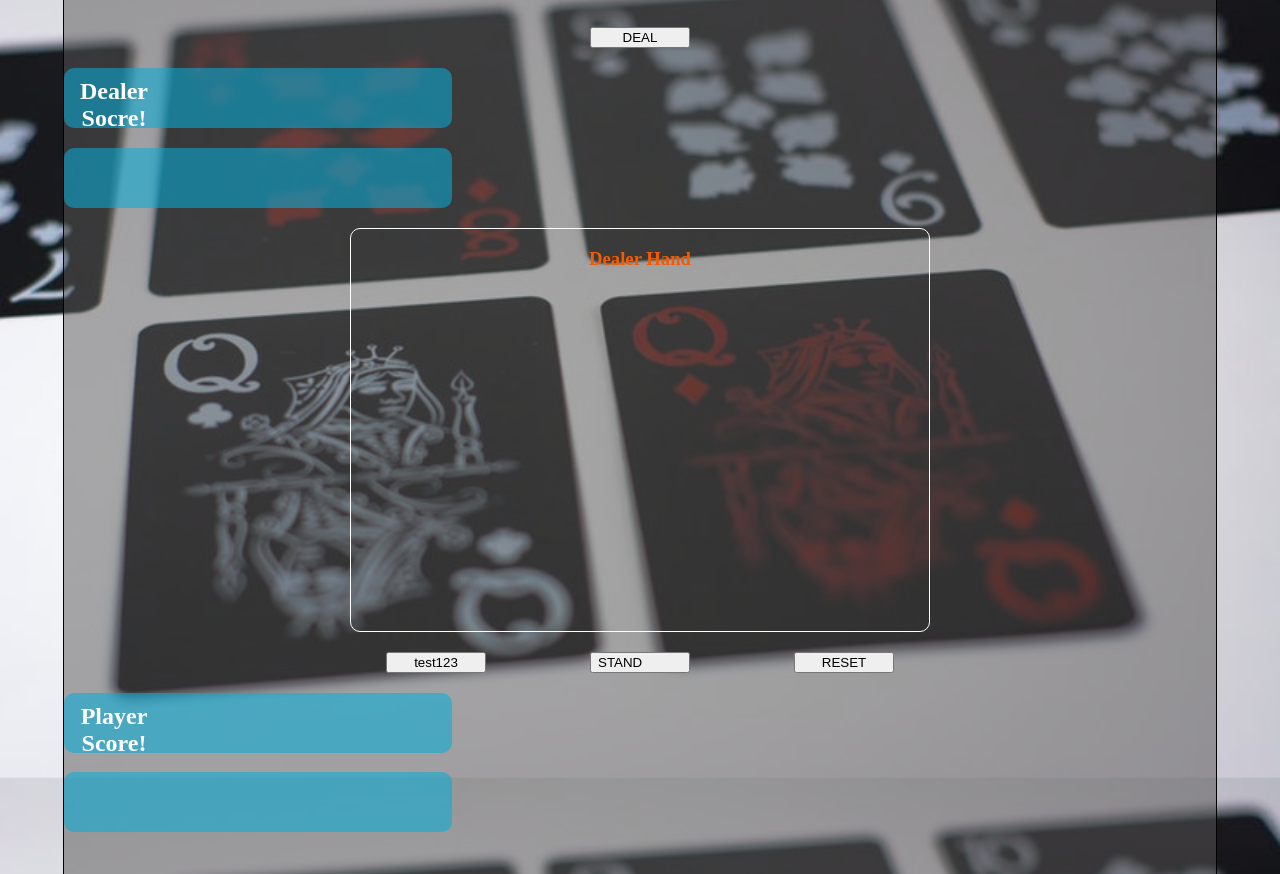
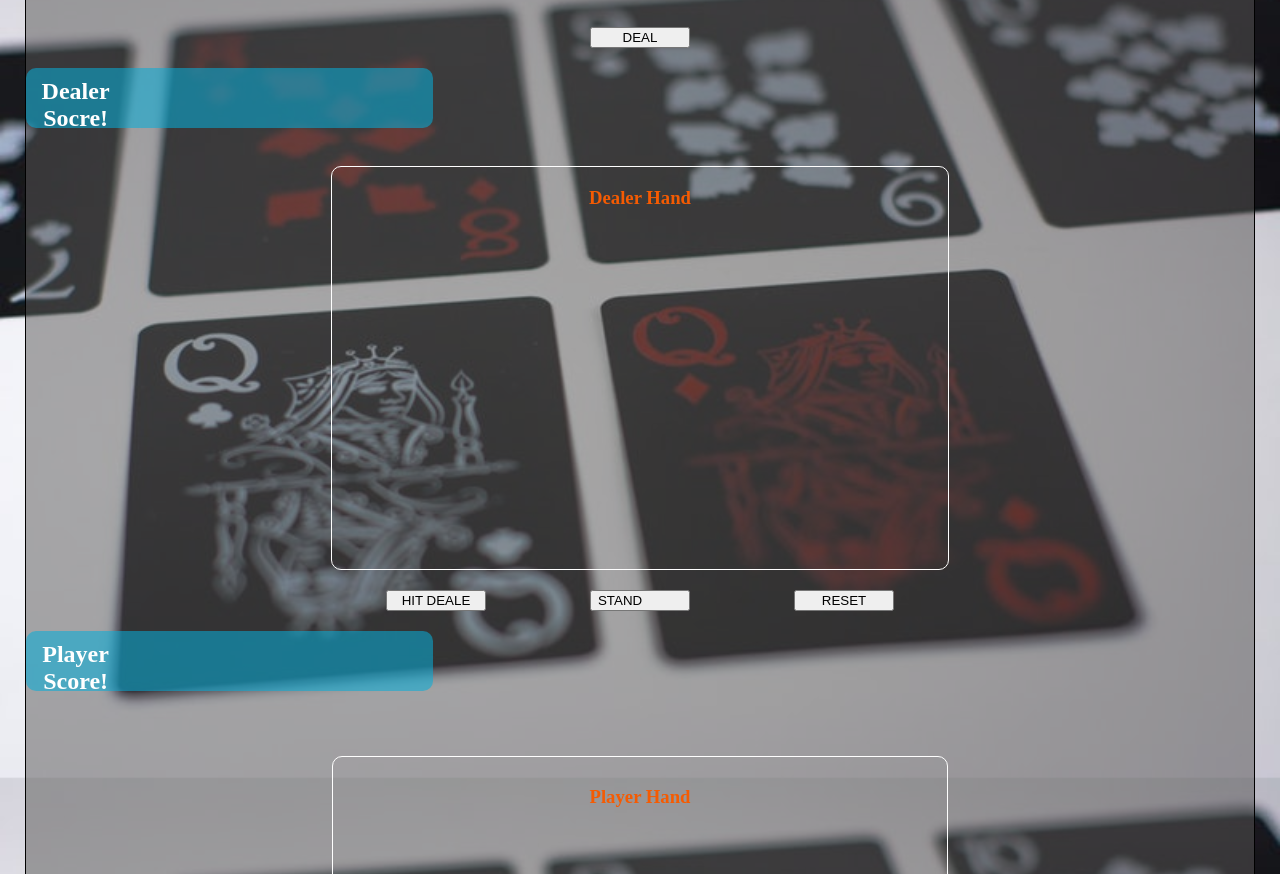
Before and after one commit to abdella206/21-game, a plain HTML site: page index.html in a window 1280 px wide. Shown: the part 75-949 px from the top of the page. Drawn offline with Linux system fonts and the light colour scheme.

Commit message:
updated readme

```diff
--- a/css/style.css
+++ b/css/style.css
@@ -20,7 +20,7 @@ h3{
   background-color: rgba(88, 86, 86, 0.5);
   border: 1px  solid black;
   margin: auto;
-  width: 90%;
+  width: 96%;
 
 
 }
--- a/index.html
+++ b/index.html
@@ -20,7 +20,7 @@
 
 
     <h2 id="dealerscore">Dealer Socre!</h2>
-    <h2 id="messageD"></h2>
+    <h3 id="messageD"></h3>
 
 
 
@@ -30,14 +30,14 @@
     </div>
 
     <div class="btn">
-        <button id="btnhit"></button>
+        <button id="btnhit">HIT DEALE</button>
         <button id="btnstand">STAND</button>
         <button id="reset">RESET</button>
     </div>
 
 
     <h2 id="playerscore">Player Score!</h2>
-    <h2 id="messageP"></h2>
+    <h3 id="messageP"></h3>
 
     <div id="playercard">
         <h3>Player Hand</h3>
--- a/js/script.js
+++ b/js/script.js
@@ -58,7 +58,6 @@ var values = {
 /// // Dom Manipulation
 document.addEventListener('DOMContentLoaded', function (e) {
     hitDealer = document.getElementById('btnhit');
-    hitDealer.textContent = "test123"
     hitPlayer = document.getElementById('btnhit2');
     stand = document.getElementById('btnstand');
     deal = document.getElementById('deal');
```
